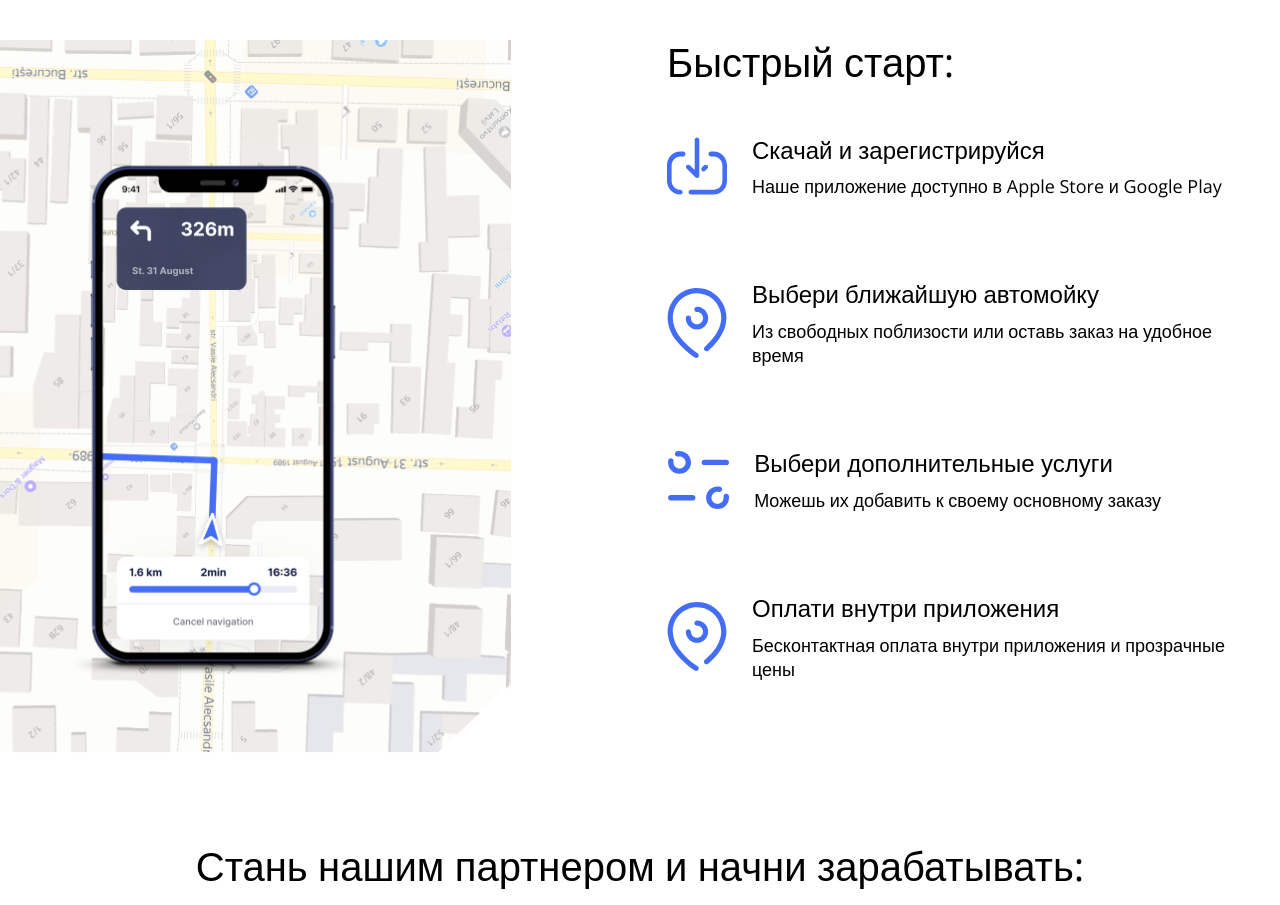
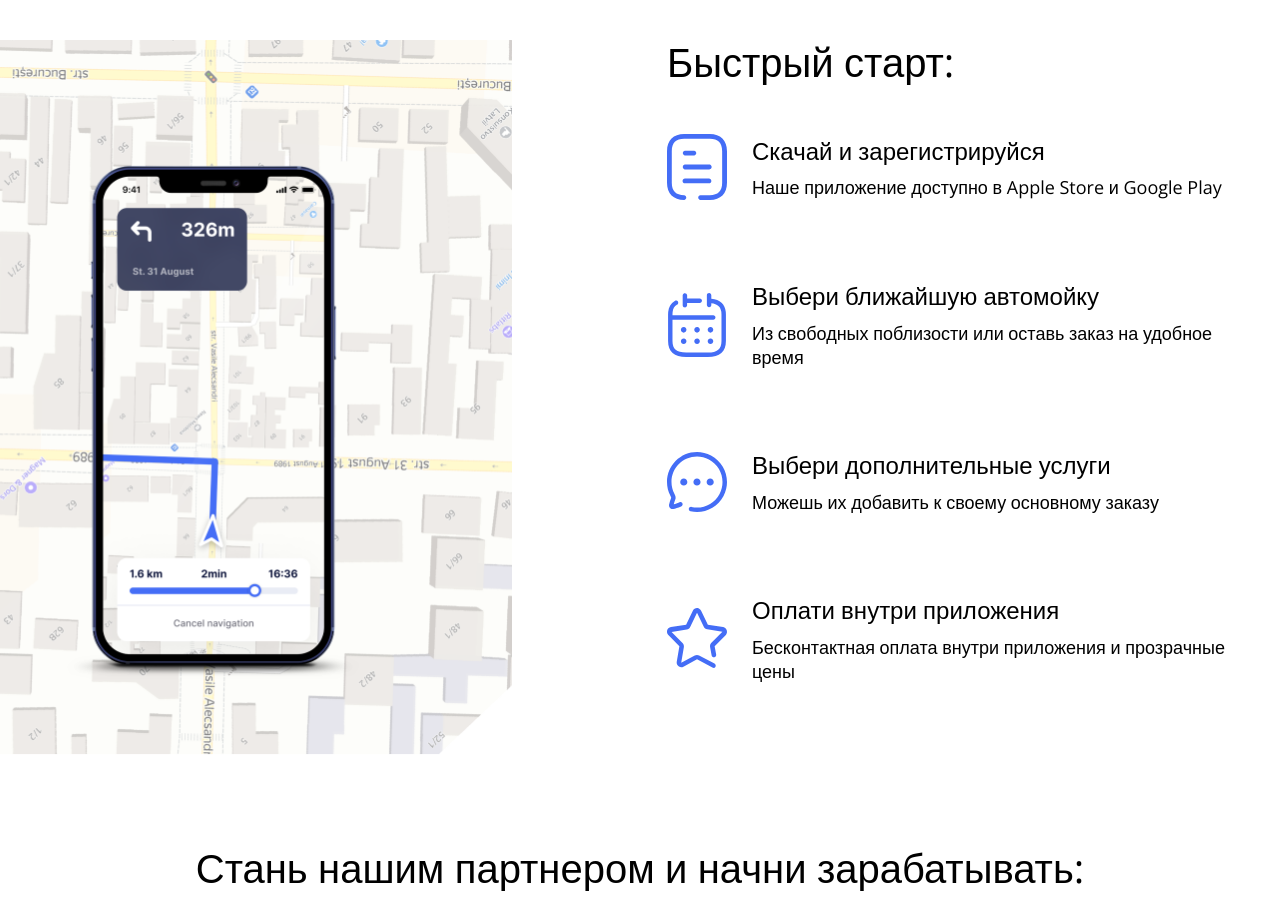
Before and after one commit to AlexMaxeven/getwash, a website: page src/html/index.html in a window 1280 px wide. Shown: the part 960-1865 px from the top of the page. Drawn offline with nearby package versions, Linux system fonts and the light colour scheme; files that its build step writes are made by us from their sources; files whose address does not match are found by name.

Commit message:
production

```diff
--- a/src/html/index.html
+++ b/src/html/index.html
@@ -92,7 +92,7 @@
                                 Быстрый старт:
                             </h2>
                             <div class="start__box">
-                                <img src="img/vector.svg" alt="" class="start__box-img">
+                                <img src="img/vector01.svg" alt="" class="start__box-img">
                                 <div class="start__box-inner">
                                     <p class="start__box-title">
                                         Скачай и зарегистрируйся
@@ -103,7 +103,7 @@
                                 </div>
                             </div>
                             <div class="start__box">
-                                <img src="img/vector-2.svg" alt="" class="start__box-img">
+                                <img src="img/vector02.svg" alt="" class="start__box-img">
                                 <div class="start__box-inner">
                                     <p class="start__box-title">
                                         Выбери ближайшую автомойку
@@ -114,7 +114,7 @@
                                 </div>
                             </div>
                             <div class="start__box">
-                                <img src="img/vector-3.svg" alt="" class="start__box-img">
+                                <img src="img/vector03.svg" alt="" class="start__box-img">
                                 <div class="start__box-inner">
                                     <p class="start__box-title">
                                         Выбери дополнительные услуги
@@ -125,7 +125,7 @@
                                 </div>
                             </div>
                             <div class="start__box">
-                                <img src="img/vector-2.svg" alt="" class="start__box-img">
+                                <img src="img/vector04.svg" alt="" class="start__box-img">
                                 <div class="start__box-inner">
                                     <p class="start__box-title">
                                         Оплати внутри приложения
```
Also changed, not shown: public/index.html (+1 -1 lines).
